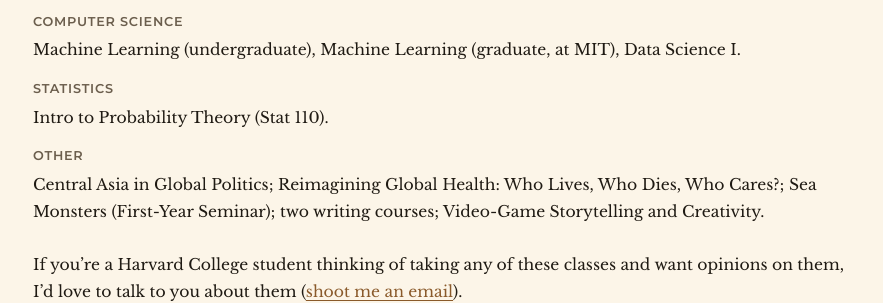
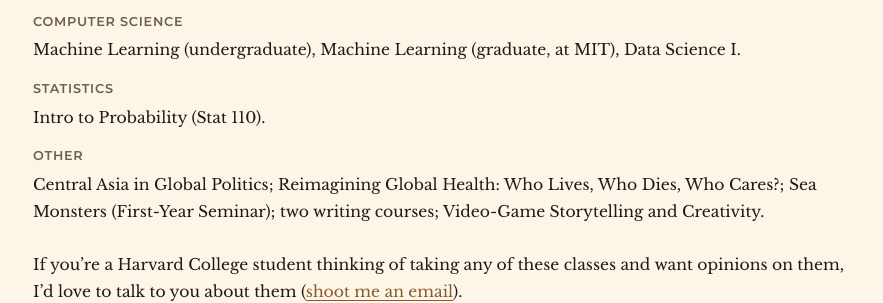
Before and after one commit to Abdurajizu/abdulazizsobirov.blog, a Jekyll site: the page built from about.markdown, in a window 1280 px wide and 900 px high, scrolled down 1087 px. Shown: the part 152-455 px from the top of the window, without its empty margins (191-1074 px from the left). Built offline with Jekyll 4.4.1, drawn with Linux system fonts in a browser that asks for light colours.

Commit message:
Rename Statistics course to Intro to Probability
Co-Authored-By: Claude Sonnet 5.5 <noreply@anthropic.com>

```diff
--- a/about.markdown
+++ b/about.markdown
@@ -47,7 +47,7 @@ I am a board member of the Central Asian Students Association at Harvard and hav
   <dd>Machine Learning (undergraduate), Machine Learning (graduate, at MIT), Data Science I.</dd>
 
   <dt>Statistics</dt>
-  <dd>Intro to Probability Theory (Stat 110).</dd>
+  <dd>Intro to Probability (Stat 110).</dd>
 
   <dt>Other</dt>
   <dd>Central Asia in Global Politics; Reimagining Global Health: Who Lives, Who Dies, Who Cares?; Sea Monsters (First-Year Seminar); two writing courses; Video-Game Storytelling and Creativity.</dd>
```
